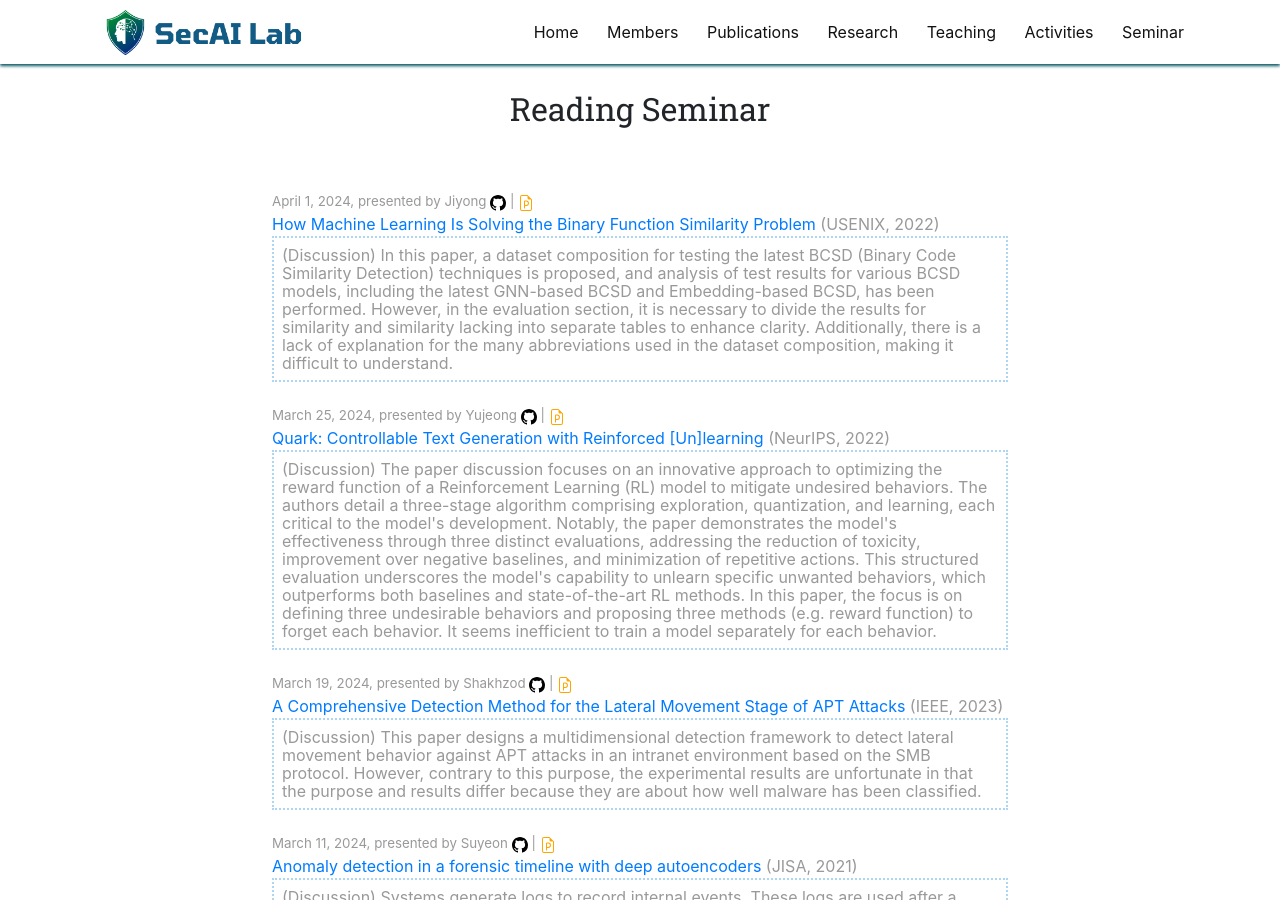
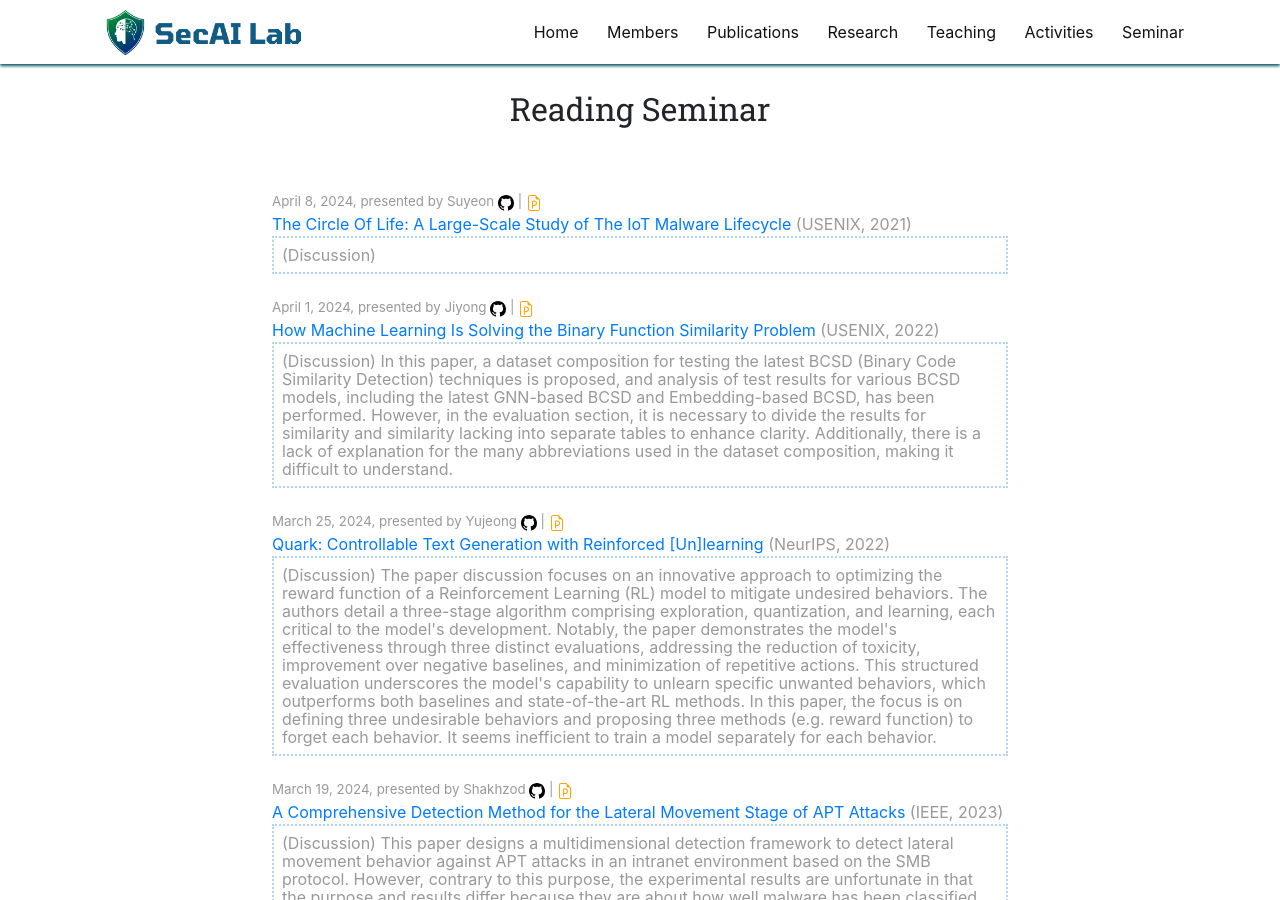
Before and after one commit to SecAI-Lab/secai-lab.github.io, a Jekyll site: the page built from pages/seminar.md, in a window 1280 px wide and 900 px high. Built offline with Jekyll 4.4.1, drawn with Linux system fonts in a browser that asks for light colours; nearby versions of some CDN libraries.

Commit message:
Update readings.yml

```diff
--- a/_data/readings.yml
+++ b/_data/readings.yml
@@ -1,3 +1,14 @@
+- title: "The Circle Of Life: A Large-Scale Study of The IoT Malware Lifecycle"
+  link: "https://www.usenix.org/system/files/sec21fall-alrawi-circle.pdf"
+  ppt_link: "https://drive.google.com/file/d/1NGZ63h-rqPJo0bwrYvog_ti1cohR3hc0/view?usp=drive_link"
+  code_link: ""
+  presenter: Suyeon
+  conference: USENIX
+  date: 2024.04.08
+  pub_year: 2021
+  discussion: "(Discussion)"
+
+
 - title: "How Machine Learning Is Solving the Binary Function Similarity Problem"
   link: "https://www.usenix.org/conference/usenixsecurity22/presentation/marcelli"
   ppt_link: "https://secai.skku.edu/assets/paper-presentation/jiyong_HowMachineLearn_USENIX22.pdf"
```
